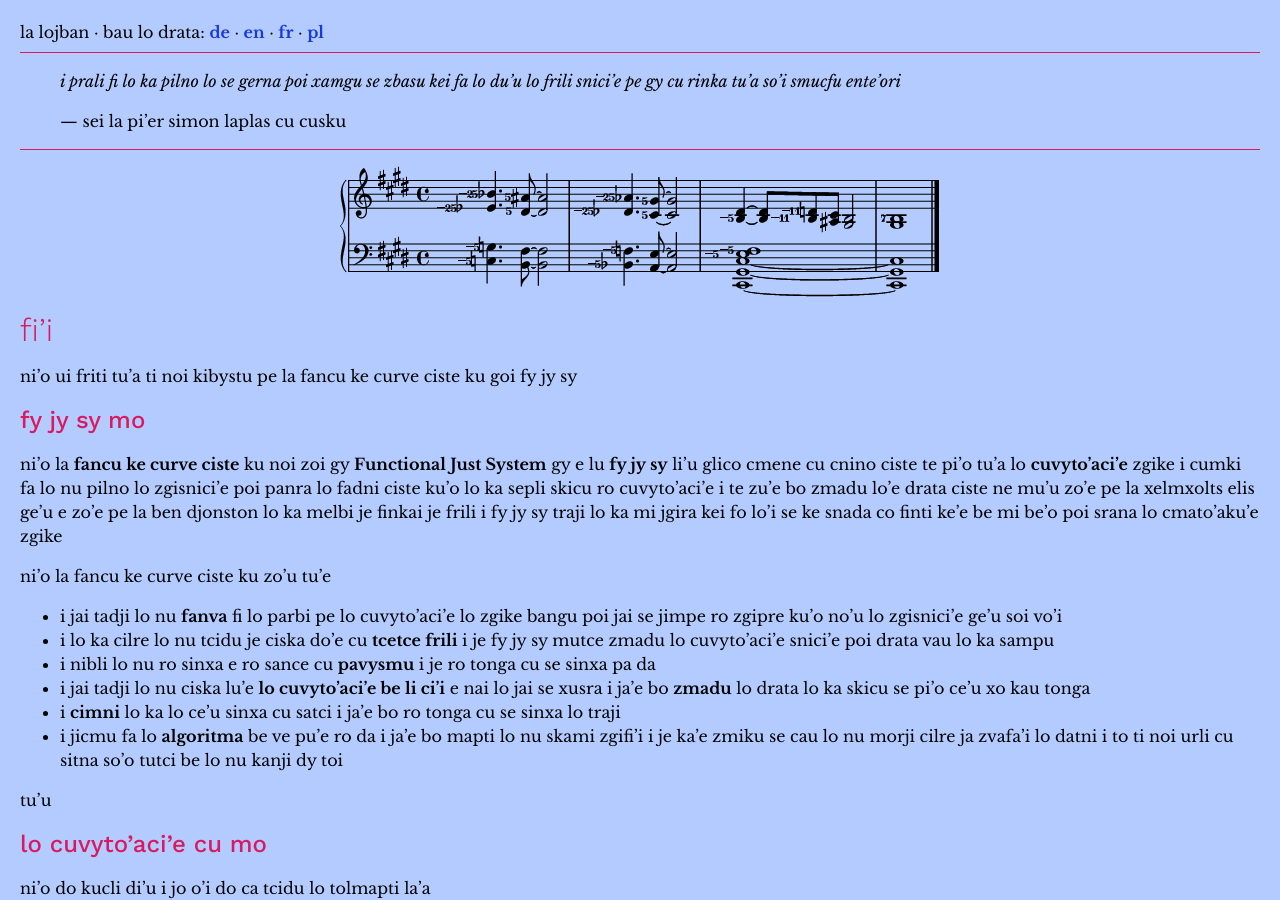
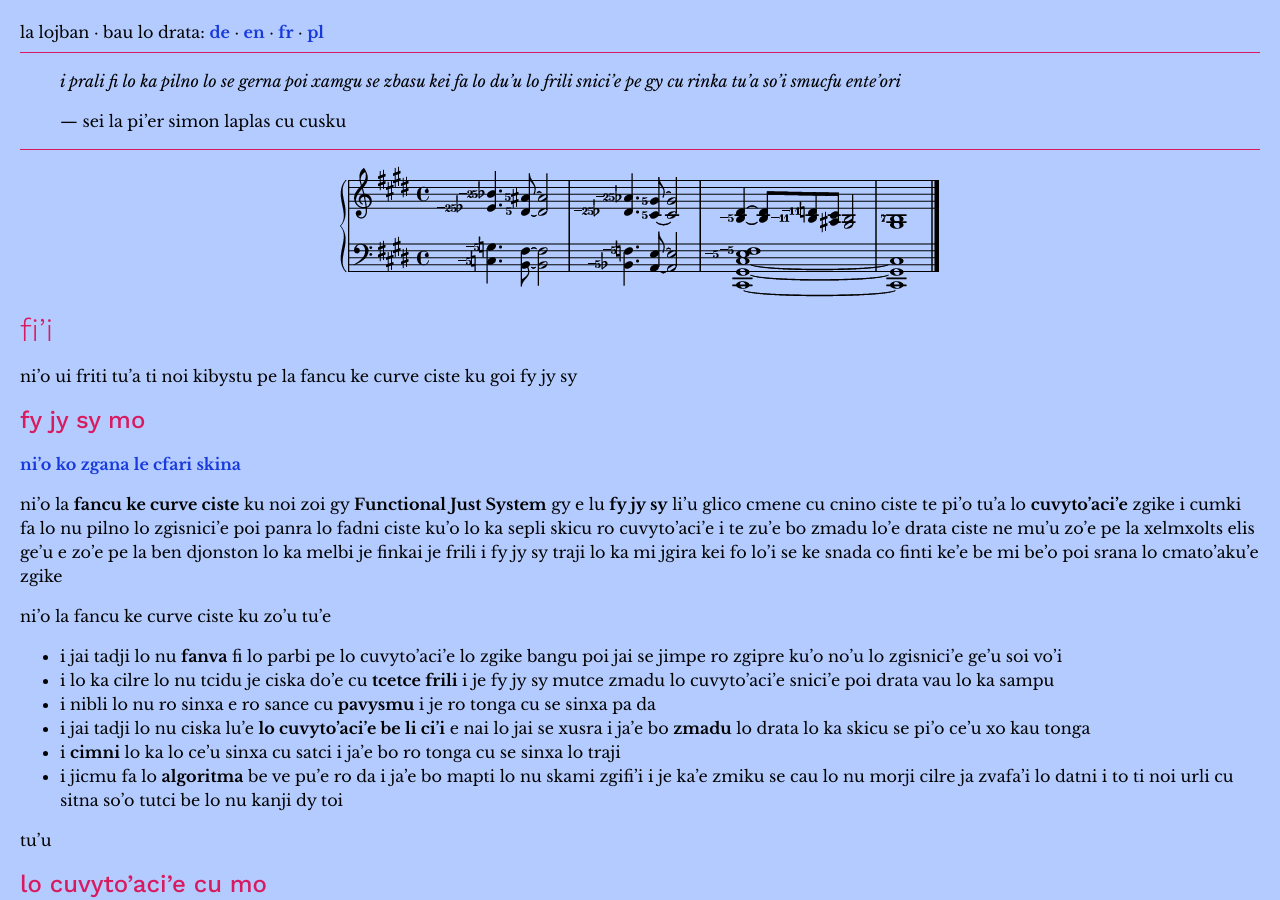
Before and after one commit to misotanni/misotanni.github.io, a Jekyll site: the page built from fjs/jbo/index.md, in a window 1280 px wide and 900 px high. Built offline with Jekyll 4.4.1, drawn with Linux system fonts in a browser that asks for light colours; our own code applies the rules of GitHub Pages for plain Markdown files.

Commit message:
cfari skina

```diff
--- a/fjs/jbo/index.md
+++ b/fjs/jbo/index.md
@@ -15,6 +15,8 @@ title: la fancu ke curve ciste
 ni'o ui friti tu'a ti noi kibystu pe la fancu ke curve ciste ku goi fy jy sy
 
 ## fy jy sy mo
+
+[ni'o ko zgana le cfari skina](https://youtu.be/38I3cylJlW4)
 
 ni'o la **fancu ke curve ciste** ku noi zoi gy **Functional Just System** gy e lu **fy jy sy** li'u glico cmene cu cnino ciste te pi'o tu'a lo **cuvyto'aci'e** zgike
 i cumki fa lo nu pilno lo zgisnici'e poi panra lo fadni ciste ku'o lo ka sepli skicu ro cuvyto'aci'e
```
